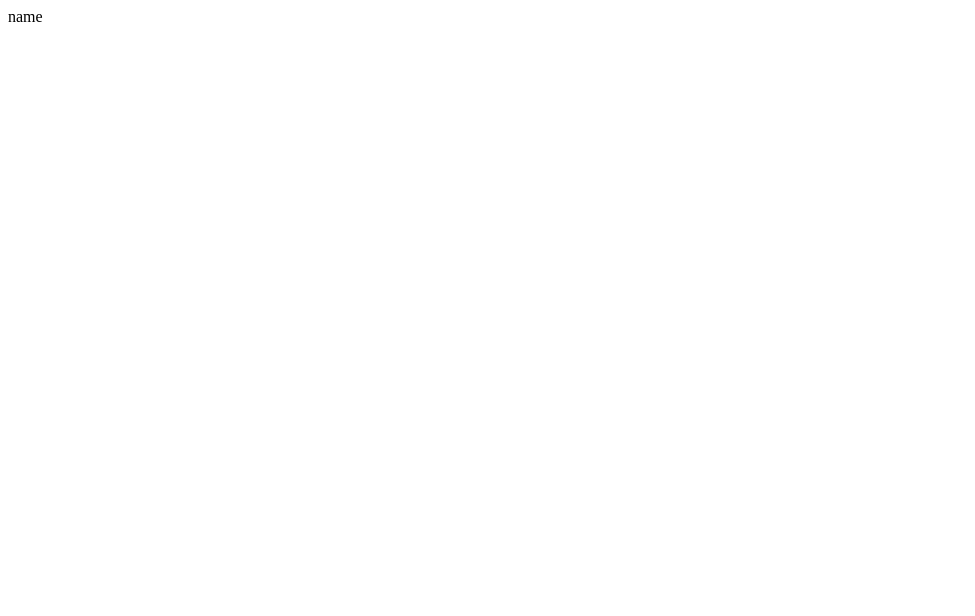
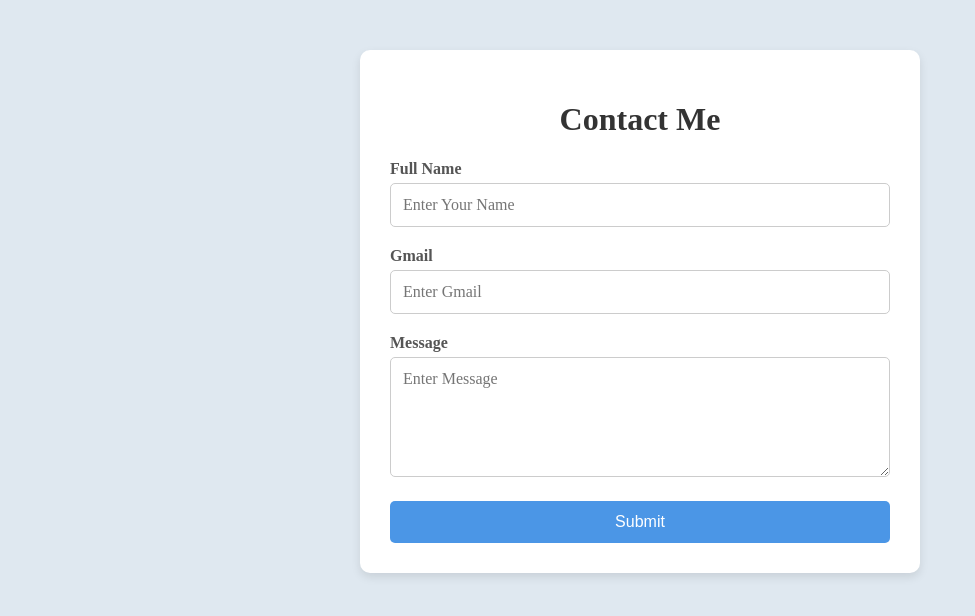
Before and after one commit to biswas-69/port, a plain HTML site: page contact.html in a window 1280 px wide. Shown: the whole page, without its empty margins (0-975 px from the left). Drawn offline with Linux system fonts and the light colour scheme.

Commit message:
change whole things

```diff
--- a/contact.html
+++ b/contact.html
@@ -3,9 +3,25 @@
 <head>
     <meta charset="UTF-8">
     <meta name="viewport" content="width=device-width, initial-scale=1.0">
-    <title>Document</title>
+    <title>Contact Details</title>
+    <link rel="stylesheet" href="style.css">
+
 </head>
 <body>
-    <label>name</label>
+    <div class="container">
+        <h1>Contact Me</h1>
+        <form action="#" method="POST">
+            <label for="name">Full Name</label>
+            <input type="text" placeholder="Enter Your Name" id="name" name="name" required>
+
+            <label for="email">Gmail</label>
+            <input type="email" placeholder="Enter Gmail" id="email" name="email" required>
+
+            <label for="message">Message</label>
+            <textarea placeholder="Enter Message" id="message" name="message" required></textarea>
+
+            <button type="submit">Submit</button>
+        </form>
+    </div>
 </body>
 </html>
--- a/style.css
+++ b/style.css
@@ -0,0 +1,60 @@
+        body {
+            font-family: 'Times New Roman',sans-serif;
+            background-color: #dfe8f0;
+            margin: 0;
+            padding: 0;
+        }
+
+        .container {
+            max-width: 500px;
+            margin: 50px auto;
+            padding: 30px;
+            background-color: #fff;
+            border-radius: 10px;
+            box-shadow: 0px 4px 10px rgba(0, 0, 0, 0.1);
+        }
+
+        h1 {
+            text-align: center;
+            color: #333;
+        }
+
+        label {
+            font-weight: bold;
+            color: #555;
+        }
+
+        input[type="text"],
+        input[type="email"],
+        textarea {
+            width: 100%;
+            padding: 12px;
+            margin-top: 5px;
+            margin-bottom: 20px;
+            border: 1px solid #ccc;
+            border-radius: 5px;
+            box-sizing: border-box;
+            font-size: 16px;
+            font-family: serif;
+        }
+
+        textarea {
+            resize: vertical;
+            height: 120px;
+        }
+
+        button {
+            width: 100%;
+            padding: 12px;
+            background-color: #4b96e6;
+            color: white;
+            border: none;
+            font-size: 16px;
+            border-radius: 5px;
+            cursor: pointer;
+            transition: background-color 0.3s ease;
+        }
+
+        button:hover {
+            background-color: #0056b3;
+        }
```
Also changed, not shown: index.html (deleted, +0 -13 lines).
